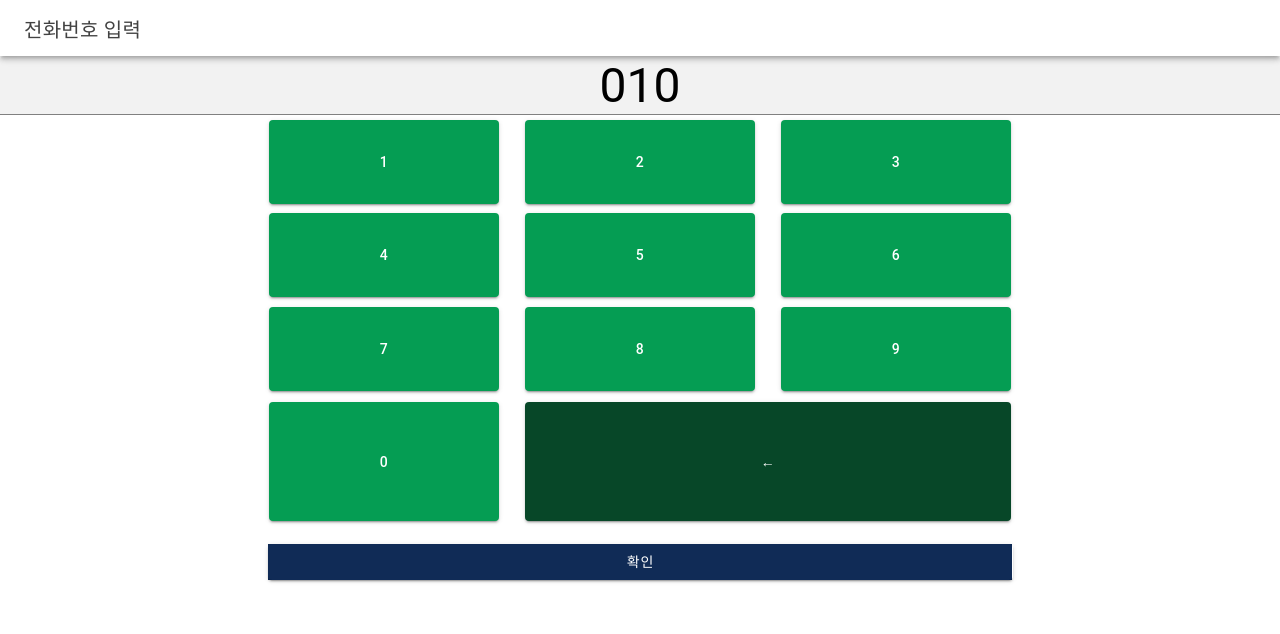
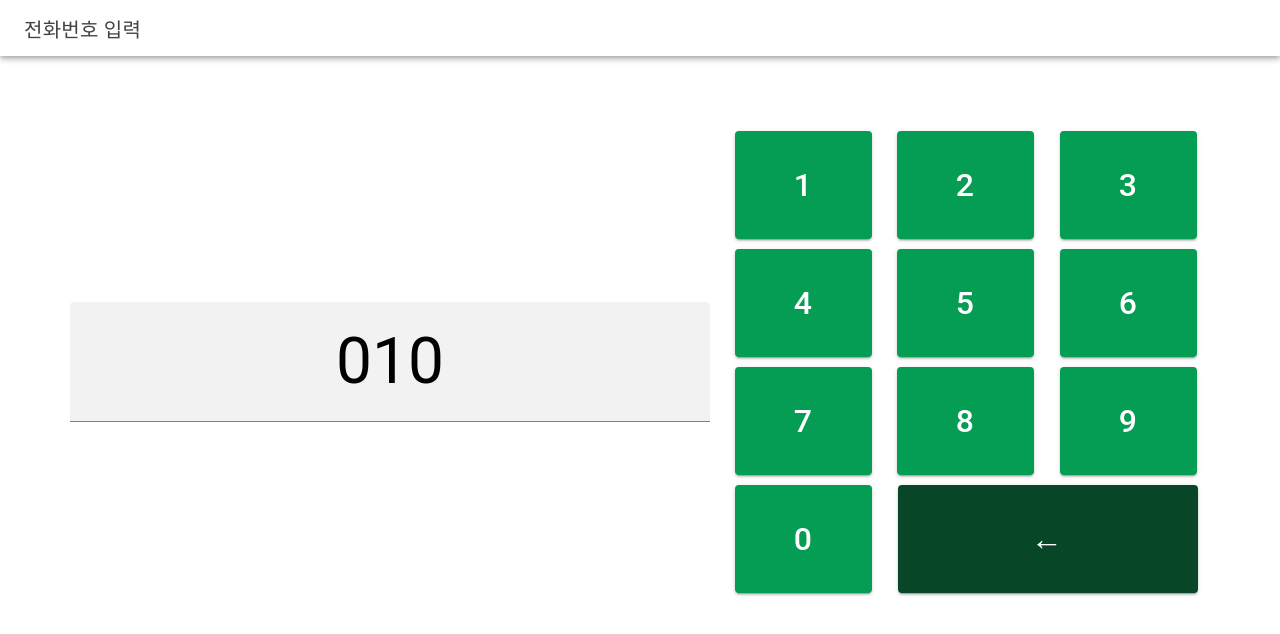
Before and after one commit to pinoya/fitkiosk, a React (Vite) app: page /InputNum in a window 1280 px wide. Shown: the top 634 px of the page. Built offline with nearby package versions, Linux system fonts and the light colour scheme.

Commit message:
update inputNum UI

```diff
--- a/src/components/inputId.tsx
+++ b/src/components/inputId.tsx
@@ -7,28 +7,17 @@ interface ContainerProps { }
 import NextPage from './page-two';
 
 const input_num: React.FC<ContainerProps> = () => {
-  const [text, settext] = useState("010");
+  const [text, settext] = useState("");
 
   const addtext = (e: any) => {
-    if (text.length == 3 || text.length == 8) {
-      settext(text + '-' + e.target.textContent);
-    } else if (text.length >= 12) {
-      if (text.length > 12) {
-        console.log(text);
-      }
-      else {
-        settext(text + e.target.textContent);
-      }
-    }
-    else {
+    if (text.length == 6) {
+    } else {
       settext(text + e.target.textContent);
     }
   }
 
   const deletetext = () => {
-    if (text.length == 5 || text.length == 10) {
-      settext(text.slice(0, -2));
-    } else settext(text.slice(0, -1));
+    settext(text.slice(0, -1));
   }
 
   const confirmstyle = {
--- a/src/components/inputNum.css
+++ b/src/components/inputNum.css
@@ -1,40 +1,73 @@
-.input_table {
+ion-grid.input_table {
   position: relative;
   table-layout: fixed;
-  width: 60vw;
-  height: 60vh;
-  margin: 0 auto;
+  width: 100vw;
+  height: 75vh;
+  padding: 5% 5% 0% 5%;
+}
+
+ion-col.screen,
+ion-row.screen {
+  height: 95%;
+  /* border: 1px solid black; */
+}
+
+ion-row.inputNum {
+  height: 100%;
+  width: 50%;
 }
 
 .input_td {
-  /* border: 1px solid blue; */
-  font-size: xx-large;
+  border: 0px solid;
+  color: black;
   font-family: 'Courier New', Courier, monospace;
   text-align: center;
+  margin: 0px 0px 0px 0px;
+  height: 25%;
 }
 
-.float_window {
+ion-input.float_window {
   position: inherit;
   text-align: center;
-  font-size: 3em !important;
+  font-size: 5vw !important;
+  color: black;
+  width: 50vw;
+  font-display: 49rem;
+  height: 15vh;
 }
 
 .input_num {
   --background: #059D53;
-  width: 90%;
-  height: 90%;
+  font-size: xx-large;
+  width: 100%;
+  height: 100%;
   margin-top: 5%;
   margin-bottom: 5%;
   margin-left: 5%;
   margin-right: 5%;
+
+  padding: 0px;
 }
 
 .input_back {
   --background: #074728;
+  font-size: xx-large;
   width: 95%;
-  height: 90%;
+  height: 100%;
   margin-left: 2.5%;
   margin-right: 2.5%;
-  margin-top: 5%;
-  margin-bottom: 5%;
+  margin-top: 2.5%;
+  margin-bottom: 2.5%;
+
+  padding: 0px;
 }
+
+.confirmbtn {
+  width: 97%;
+  height: 10vh;
+  margin-left: 1.5%;
+  margin-right: 1.5%;
+  --background: #102B56;
+  font-size: xx-large;
+  border-radius: 5px;
+}
--- a/src/components/inputNum.tsx
+++ b/src/components/inputNum.tsx
@@ -1,4 +1,4 @@
-import { IonBackButton, IonButton, IonButtons, IonContent, IonHeader, IonInput, IonNavLink, IonText, IonTitle, IonToolbar } from '@ionic/react';
+import { IonBackButton, IonButton, IonButtons, IonCol, IonContent, IonFooter, IonGrid, IonHeader, IonInput, IonNavLink, IonRow, IonText, IonTitle, IonToolbar } from '@ionic/react';
 import './inputNum.css';
 import { useState } from 'react';
 
@@ -31,15 +31,6 @@ const input_num: React.FC<ContainerProps> = () => {
     } else settext(text.slice(0, -1));
   }
 
-
-const confirmstyle = {
-  width: "97%",
-  height: "50%",
-  marginLeft: "1.5%",
-  marginRight: "1.5%",
-  background: "#102B56"
-}
-
   return (
     <>
       <IonHeader>
@@ -51,42 +42,37 @@ return (
         </IonToolbar>
       </IonHeader>
       <IonContent>
-      <IonInput class="float_window" inputmode="none" label-placement="floating" fill="solid" value={text}></IonInput>
-      <table className='input_table'>
-        <thead></thead>
-        <tbody>
-          <tr>
-            <td className='input_td'><IonButton className='input_num' onClick={addtext}>1</IonButton></td>
-            <td className='input_td'><IonButton className='input_num' onClick={addtext}>2</IonButton></td>
-            <td className='input_td'><IonButton className='input_num' onClick={addtext}>3</IonButton></td>
-          </tr>
-          <tr>
-            <td className='input_td'><IonButton className='input_num' onClick={addtext}>4</IonButton></td>
-            <td className='input_td'><IonButton className='input_num' onClick={addtext}>5</IonButton></td>
-            <td className='input_td'><IonButton className='input_num' onClick={addtext}>6</IonButton></td>
-          </tr>
-          <tr>
-            <td className='input_td'><IonButton className='input_num' onClick={addtext}>7</IonButton></td>
-            <td className='input_td'><IonButton className='input_num' onClick={addtext}>8</IonButton></td>
-            <td className='input_td'><IonButton className='input_num' onClick={addtext}>9</IonButton></td>
-          </tr>
-          <tr>
-            <td className='input_td'><IonButton className='input_num' onClick={addtext}>0</IonButton></td>
-            <td colSpan={2} className='input_td'><IonButton className='input_back' onClick={deletetext}>←</IonButton></td>
-          </tr>
-          <tr>
-            <td colSpan={3}>
-              {/* nav 누를 때 db에서 쿼리 날림과 동시에 인증되면 다음페이지
-                없으면 등록되지 않은 회원 정보입니다를 화면에 띄울 생각입니다. */}
-              <IonNavLink routerDirection="forward" component={() => <NextPage />}>
-                <IonButton style={confirmstyle} color='#102B56'>확인</IonButton>
+        <IonGrid className='input_table ion-float-right'>
+          <IonRow class="screen">
+            <IonCol class="screen"><IonInput class="float_window ion-float-left ion-align-self-center" inputmode="none" label-placement="floating" fill="solid" value={text}></IonInput></IonCol>
+            <IonCol class="screen">
+              <IonRow class="inputNum">
+                <IonCol size="12" class='input_td'><IonButton className='input_num' onClick={addtext}>1</IonButton></IonCol>
+                <IonCol size="12" class='input_td'><IonButton className='input_num' onClick={addtext}>4</IonButton></IonCol>
+                <IonCol size="12" class='input_td'><IonButton className='input_num' onClick={addtext}>7</IonButton></IonCol>
+                <IonCol size="12" class='input_td'><IonButton className='input_num' onClick={addtext}>0</IonButton></IonCol>
+              </IonRow>
+              <IonRow class="inputNum">
+                <IonCol size="12" class='input_td'><IonButton className='input_num' onClick={addtext}>2</IonButton></IonCol>
+                <IonCol size="12" class='input_td'><IonButton className='input_num' onClick={addtext}>5</IonButton></IonCol>
+                <IonCol size="12" class='input_td'><IonButton className='input_num' onClick={addtext}>8</IonButton></IonCol>
+                <IonCol size="24" class='input_td'><IonButton className='input_back' onClick={deletetext}>←</IonButton></IonCol>
+              </IonRow>
+              <IonRow class="inputNum">
+                <IonCol size="12" class='input_td'><IonButton className='input_num' onClick={addtext}>3</IonButton></IonCol>
+                <IonCol size="12" class='input_td'><IonButton className='input_num' onClick={addtext}>6</IonButton></IonCol>
+                <IonCol size="12" class='input_td'><IonButton className='input_num' onClick={addtext}>9</IonButton></IonCol>
+                <IonCol size="12" class='input_td' onClick={deletetext}><br /></IonCol>
+              </IonRow>
+            </IonCol>
+          </IonRow>
+        </IonGrid>
+      </IonContent>
+      <IonFooter>
+        <IonNavLink class="" routerDirection="forward" component={() => <NextPage />}>
+          <IonButton class="confirmbtn">확인</IonButton>
         </IonNavLink>
-            </td>
-          </tr>
-        </tbody>
-        <tfoot></tfoot>
-      </table>
-    </IonContent>
+      </IonFooter>
     </>
   );
 };
```
Lines whose indentation alone changed are shown as unchanged.
